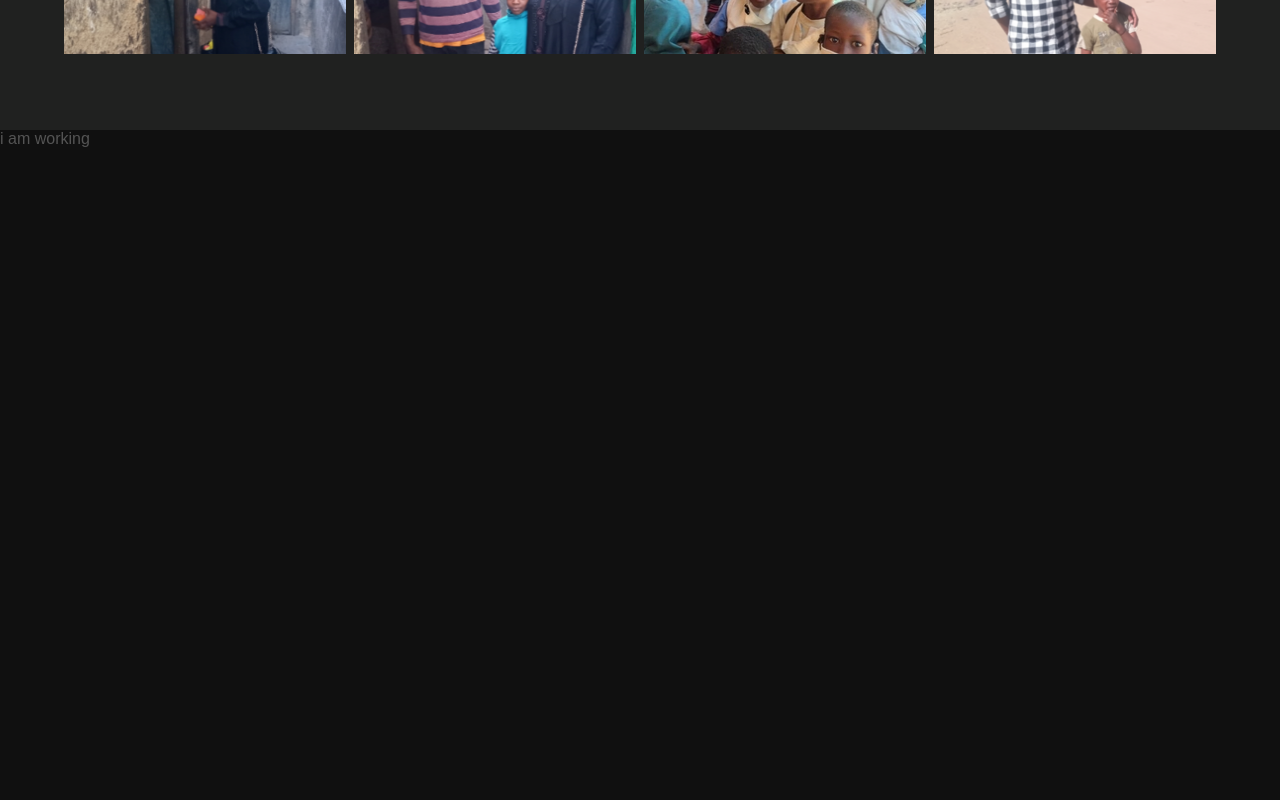
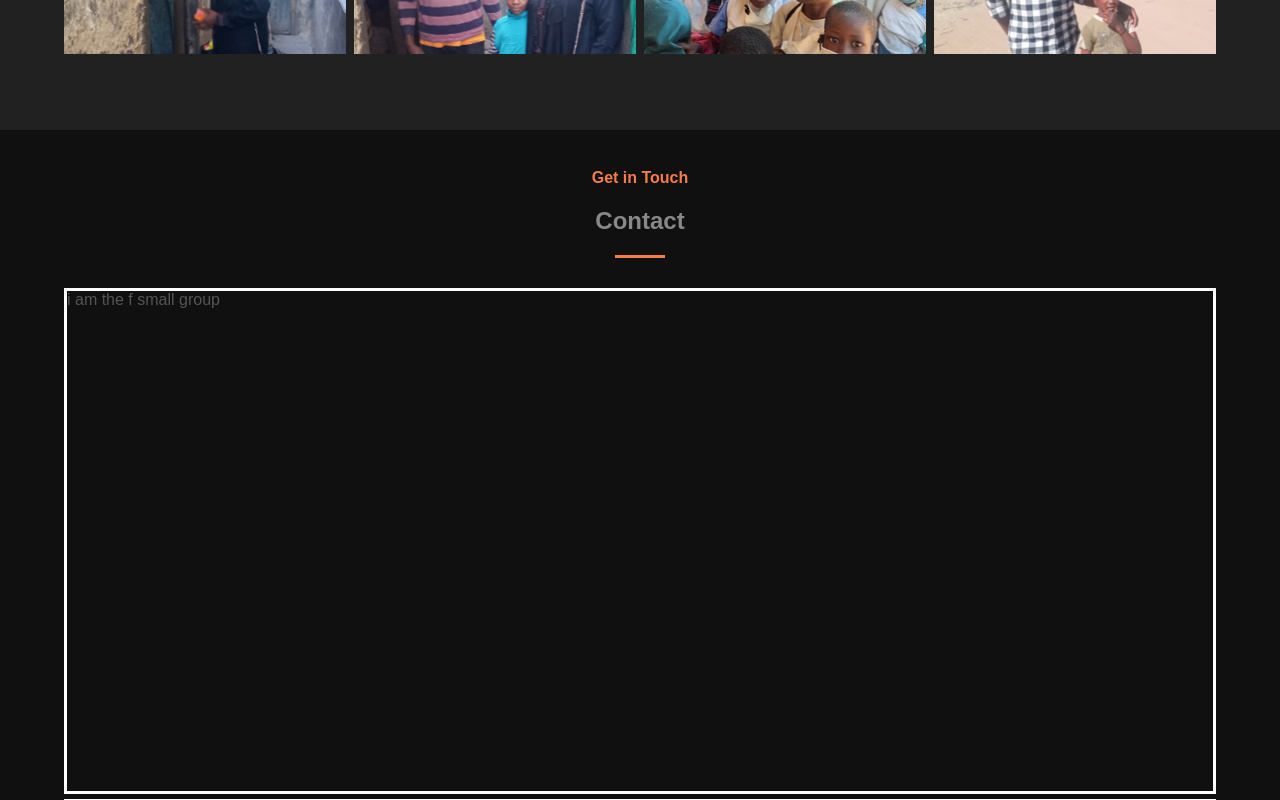
Before and after one commit to abeebridwan/aprilmission, a Next.js app: page / in a window 1280 px wide. Shown: the part 3160-3960 px from the top of the page. Before the commit the page ends 3309 px from the top, so only its background shows below. Built offline with nearby package versions, Linux system fonts and the light colour scheme.

Commit message:
feat: more elements added to contact components

```diff
--- a/components/contact/index.js
+++ b/components/contact/index.js
@@ -1,10 +1,12 @@
 /* eslint-disable react/prop-types */
-import { Container, Title, Frame } from './styles/contact';
+import { Container, Title, Group, SmallGroup } from './styles/contact';
 
 const Contact = ({ children, ...RestProps }) => <Container {...RestProps}>{children}</Container>;
 
 Contact.Title = ({ children, ...RestProps }) => <Title {...RestProps}>{children}</Title>;
 
-Contact.Frame = ({ children, ...RestProps }) => <Frame {...RestProps}>{children}</Frame>;
+Contact.Group = ({ children, ...RestProps }) => <Group {...RestProps}>{children}</Group>;
+
+Contact.SmallGroup = ({ children, ...RestProps }) => <SmallGroup {...RestProps}>{children}</SmallGroup>;
 
 export default Contact;
--- a/components/contact/styles/contact.js
+++ b/components/contact/styles/contact.js
@@ -1,7 +1,42 @@
 import styled from 'styled-components';
 
-export const Container = styled.section``;
+export const Container = styled.section`
+  padding: 3% 5% 6% 5%;
+  box-sizing: border-box;
+`;
 
-export const Title = styled.div``;
+export const Title = styled.div`
+  font-size: 16px;
+  color: #f67d4a;
+  font-weight: 600;
+  margin-bottom: 10px;
+  text-align: center;
+  & h2 {
+    color: #898888;
+  }
+  & div:last-of-type {
+    margin: 0px auto 30px;
+    height: 3px;
+    width: 50px;
+    background: #f67d4a;
+  }
+`;
 
-export const Frame = styled.div``;
+export const Group = styled.div`
+  display: flex;
+  flex-direction: column;
+  justify-content: center;
+  align-items: center;
+`;
+
+export const SmallGroup = styled.div`
+  border: 3px solid white;
+  height: 500px;
+  margin-top: 5px;
+  /* &:first-of-type {
+    margin-right: 2px;
+  }
+  &:last-of-type {
+    margin-left: 2px;
+  } */
+`;
--- a/containers/Contact.js
+++ b/containers/Contact.js
@@ -2,8 +2,14 @@
 import Contact from '../components/contact/index';
 
 const ContactContainer = ({ children }) => (
-  <Contact>
-    i am working
+  <Contact id="contact">
+    <Contact.Title>
+      <div>Get in Touch</div>
+      <h2>Contact</h2>
+      <div />
+    </Contact.Title>
+    <Contact.SmallGroup>i am the f small group</Contact.SmallGroup>
+    <Contact.SmallGroup>i am the s small group</Contact.SmallGroup>
     {children}
   </Contact>
 );
```
